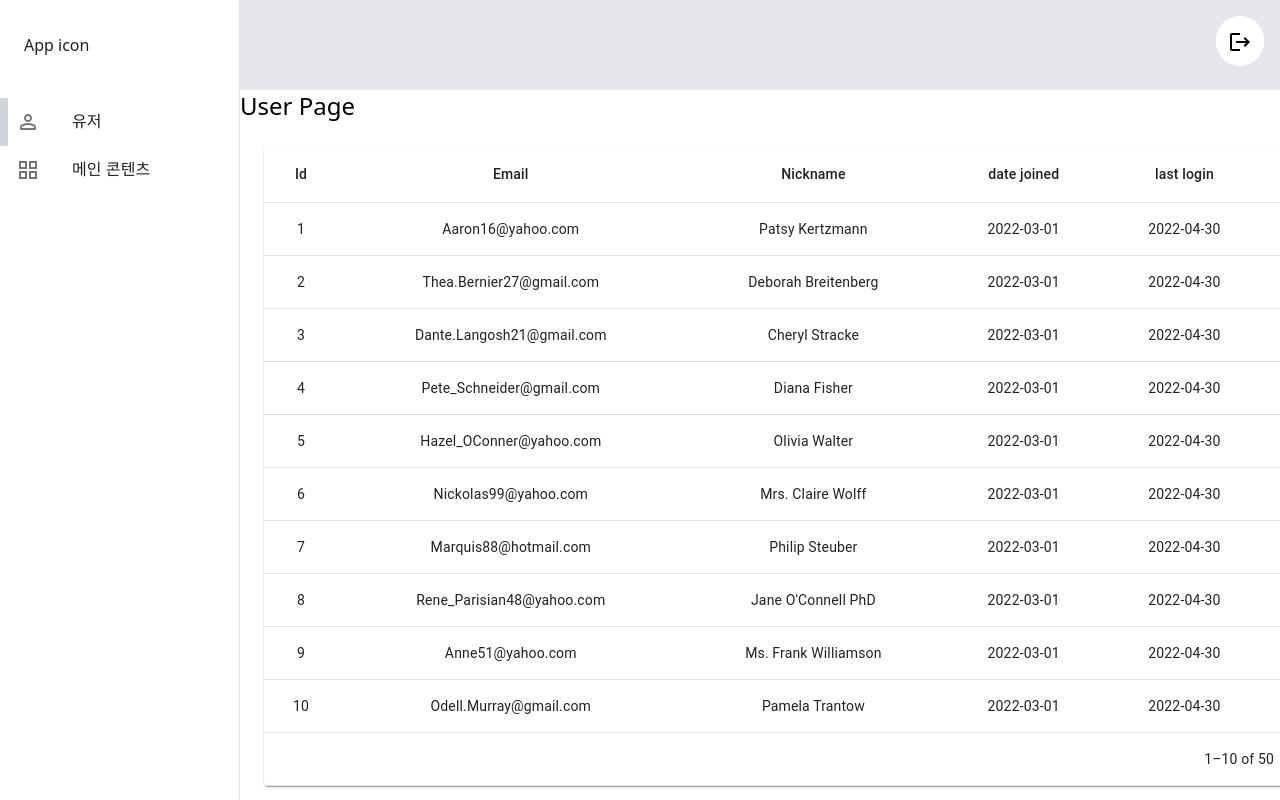
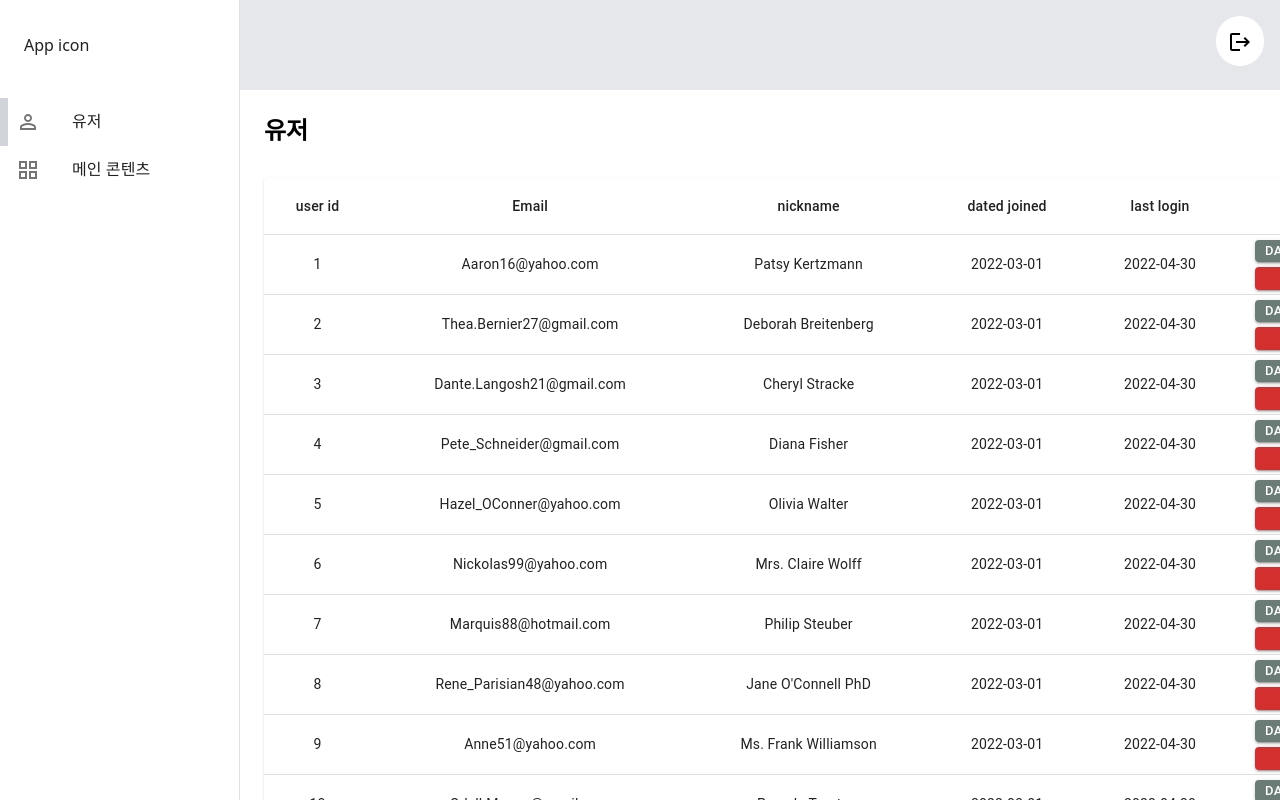
Before and after one commit to Numble3/admin, a React (Vite) app: page /user in a window 1280 px wide. Shown: the top 800 px of the page. Built offline with nearby package versions, Linux system fonts and the light colour scheme.

Commit message:
feat: user detail page

```diff
--- a/src/pages/user/detail.tsx
+++ b/src/pages/user/detail.tsx
@@ -1,11 +1,27 @@
-import { useParams } from 'react-router-dom';
+import { useLocation, useNavigate, useParams } from 'react-router-dom';
+import { User } from 'src/types/common';
+import Profile from './profile';
+import CustomTable from './table';
+
+const headers: string[] = ['id', 'type', 'title', 'description', 'thumbnail', 'video url', ' '];
+
+interface RouteState {
+  state: {
+    user: User;
+  };
+}
 
 export default function UserDetailPage() {
-  const { id } = useParams();
+  const location = useLocation() as RouteState;
+  const user = location.state.user;
+
   return (
-    <div>
-      <h1>User Detail</h1>
-      id : {id}
+    <div className={`px-6 pt-6 `}>
+      <h1 className={`mb-2 font-bold`}>User {'>'} DashBoard</h1>
+      <h3>Profile</h3> <hr />
+      <Profile user={user} />
+      <h3>Upload Video</h3> <hr className='mb-3' />
+      <CustomTable tableType='video' headers={headers} videoList={user.video} />
     </div>
   );
 }
--- a/src/pages/user/index.tsx
+++ b/src/pages/user/index.tsx
@@ -1,67 +1,17 @@
 import React, { useCallback, useState } from 'react';
-import {
-  Table,
-  TableBody,
-  TableCell,
-  TableHead,
-  TableContainer,
-  TableFooter,
-  TablePagination,
-  Paper,
-  TableRow,
-} from '@mui/material';
 import { getdummyUser } from './dummy';
+import { useNavigate } from 'react-router-dom';
+import CustomTable from './table';
 
 const users = getdummyUser();
+const headers: string[] = ['user id', 'Email', 'nickname', 'dated joined', 'last login', 'status'];
 
 export default function UserPage() {
-  const [page, setPage] = useState(0);
-
-  const handleChangePage = useCallback((event: React.MouseEvent<HTMLButtonElement> | null, newPage: number) => {
-      setPage(newPage);
-    },[page]);
-
   return (
     <div>
-      <h1>User Page</h1>
-      <div className={`px-6 pt-6`}>
-        <TableContainer component={Paper}>
-          <Table>
-            <TableHead>
-              <TableRow>
-                <TableCell align='center'>Id</TableCell>
-                <TableCell align='center'>Email</TableCell>
-                <TableCell align='center'>Nickname</TableCell>
-                <TableCell align='center'>date joined</TableCell>
-                <TableCell align='center'>last login</TableCell>
-                <TableCell align='center'>status</TableCell>
-              </TableRow>
-            </TableHead>
-            <TableBody>
-              {users.slice(page * 10, (page + 1) * 10).map(v => (
-                <TableRow key={v.id}>
-                  <TableCell align='center'>{v.id}</TableCell>
-                  <TableCell align='center'>{v.email}</TableCell>
-                  <TableCell align='center'>{v.nickname}</TableCell>
-                  <TableCell align='center'>{v.dateJoin}</TableCell>
-                  <TableCell align='center'>{v.lastLogin}</TableCell>
-                  <TableCell align='center'>버튼</TableCell>
-                </TableRow>
-              ))}
-            </TableBody>
-            <TableFooter>
-              <TableRow>
-                <TablePagination
-                  count={users.length}
-                  page={page}
-                  rowsPerPage={10}
-                  onPageChange={handleChangePage}
-                  rowsPerPageOptions={[]}
-                />
-              </TableRow>
-            </TableFooter>
-          </Table>
-        </TableContainer>
+      <h1 className={`px-6 pt-6 font-bold`}>유저</h1>
+      <div>
+        <CustomTable tableType='user' headers={headers} userList={users} />
       </div>
     </div>
   );
--- /dev/null
+++ b/src/pages/user/profile.tsx
@@ -0,0 +1,27 @@
+import React from 'react';
+import { User } from 'src/types/common';
+
+interface Props {
+  user: User;
+}
+
+const Profile = ({ user }: Props) => {
+  return (
+    <div className={`w-full py-10 text-center `}>
+      <div className={`grid grid-cols-5 gap-x-5 gap-y-10 p-10 shadow-md`}>
+        <div className='font-bold'>user id</div>
+        <div className='font-bold'>Email</div>
+        <div className='font-bold'>nickname</div>
+        <div className='font-bold'>date joined</div>
+        <div className='font-bold'>last login</div>
+        <div>{user.id}</div>
+        <div>{user.email}</div>
+        <div>{user.nickname}</div>
+        <div>{user.dateJoin}</div>
+        <div>{user.lastLogin}</div>
+      </div>
+    </div>
+  );
+};
+
+export default Profile;
```
